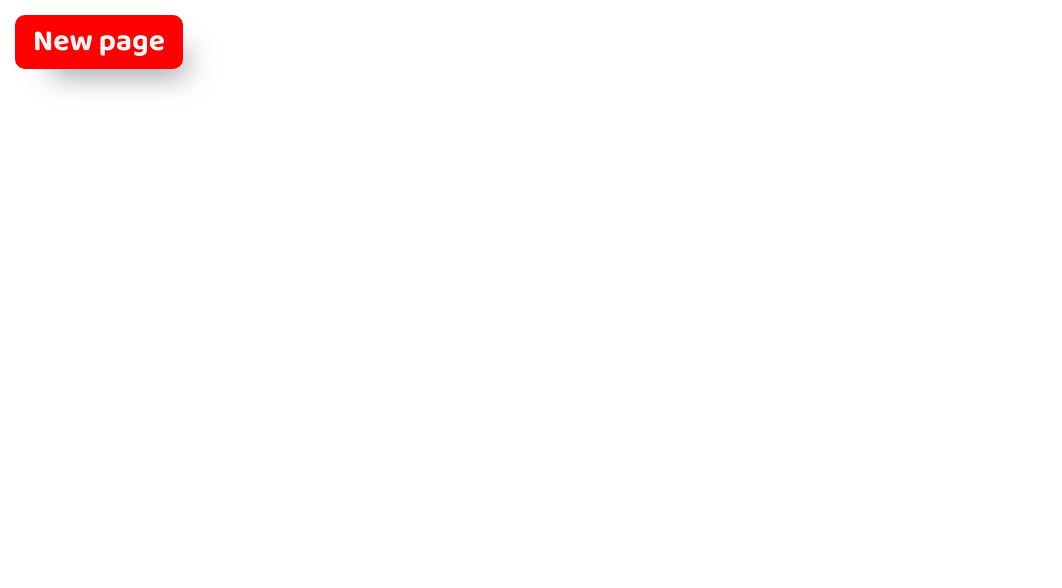
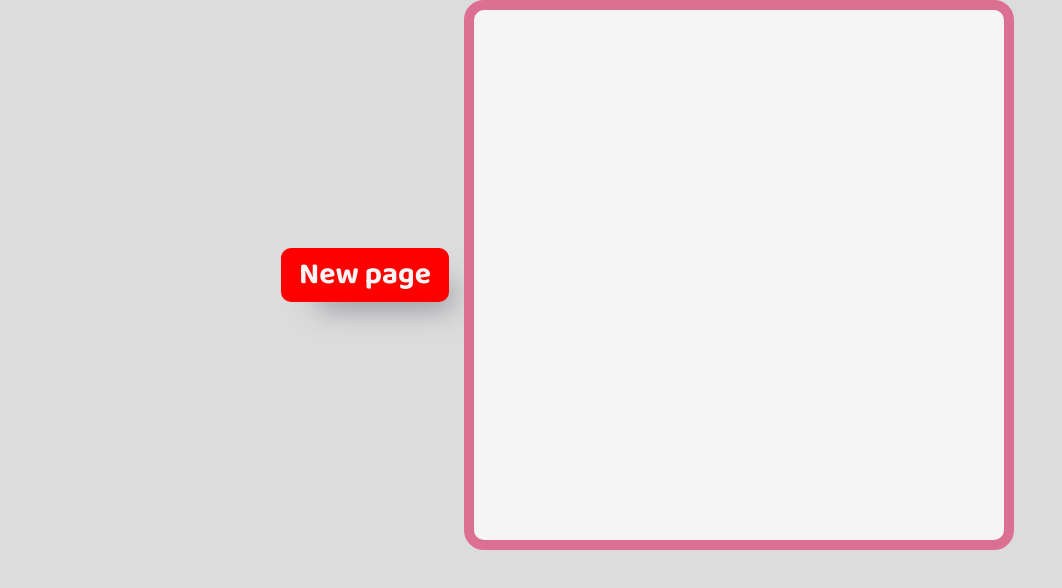
Before and after one commit to marwels/Etch-a-Sketch, a plain HTML site: page index.html in a window 1280 px wide. Shown: the whole page, without its empty margins (0-1062 px from the left). Drawn offline with Linux system fonts and the light colour scheme.

Commit message:
style body and container

```diff
--- a/style.css
+++ b/style.css
@@ -1,7 +1,20 @@
+#body {
+    background-color: gainsboro;
+    display: flex;
+    justify-content: center;
+    align-items: center;
+}
+
+
 #container {
     display: grid;
-    height: calc(100vh - 85px);
-    width: 100vw;
+    background-color: whitesmoke;
+    border: solid palevioletred 10px;
+    border-radius: 20px;
+    height: 550px;
+    width: 550px;
+    /* height: calc(100vh - 85px);
+    width: 100vw; */
     /* These units are vh (viewport height), vw (viewport width), vmin (viewport minimum length) and vmax (viewport maximum length). */
     /* grid-template: repeat(16, 1fr)/repeat(16, 1fr); */
 }
```
